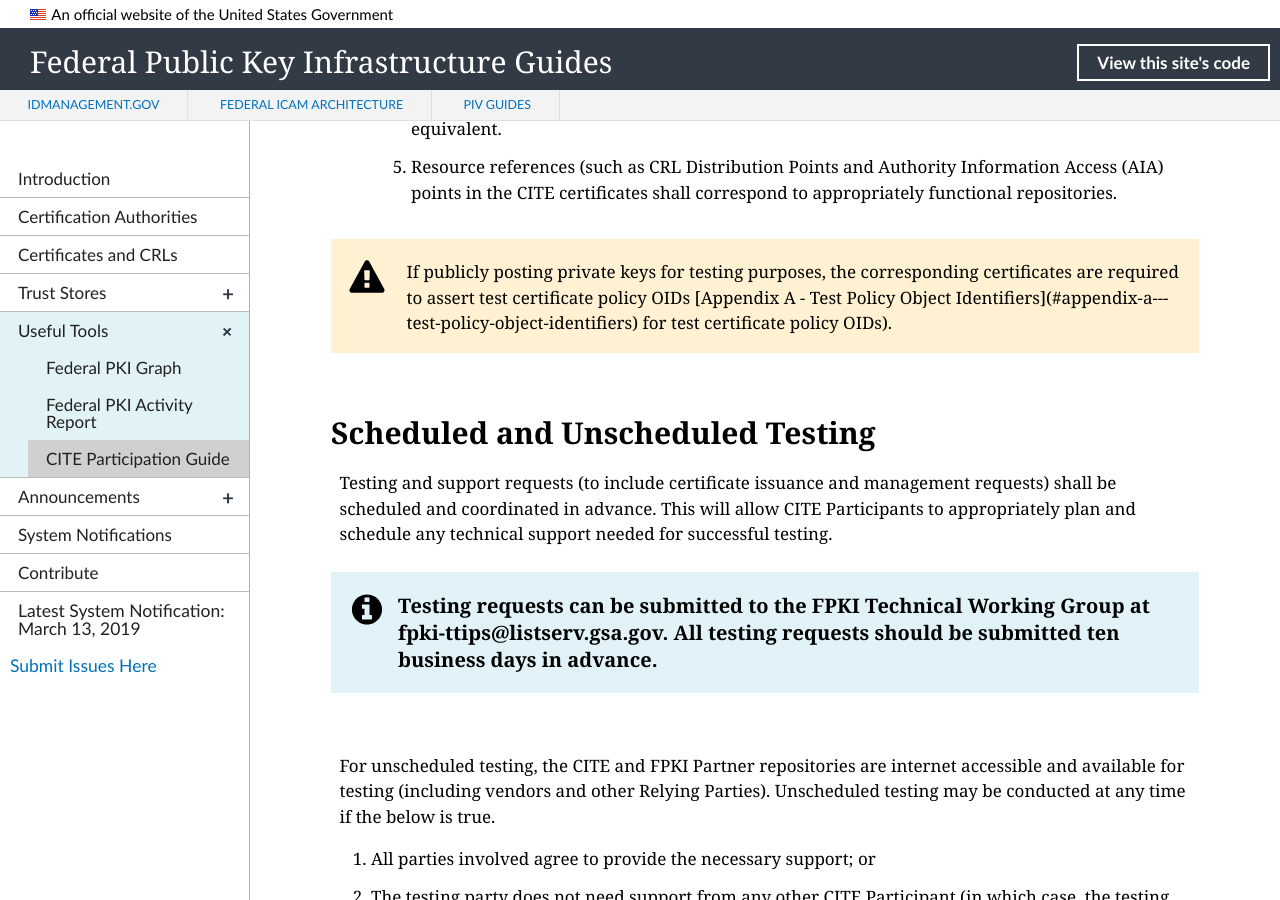
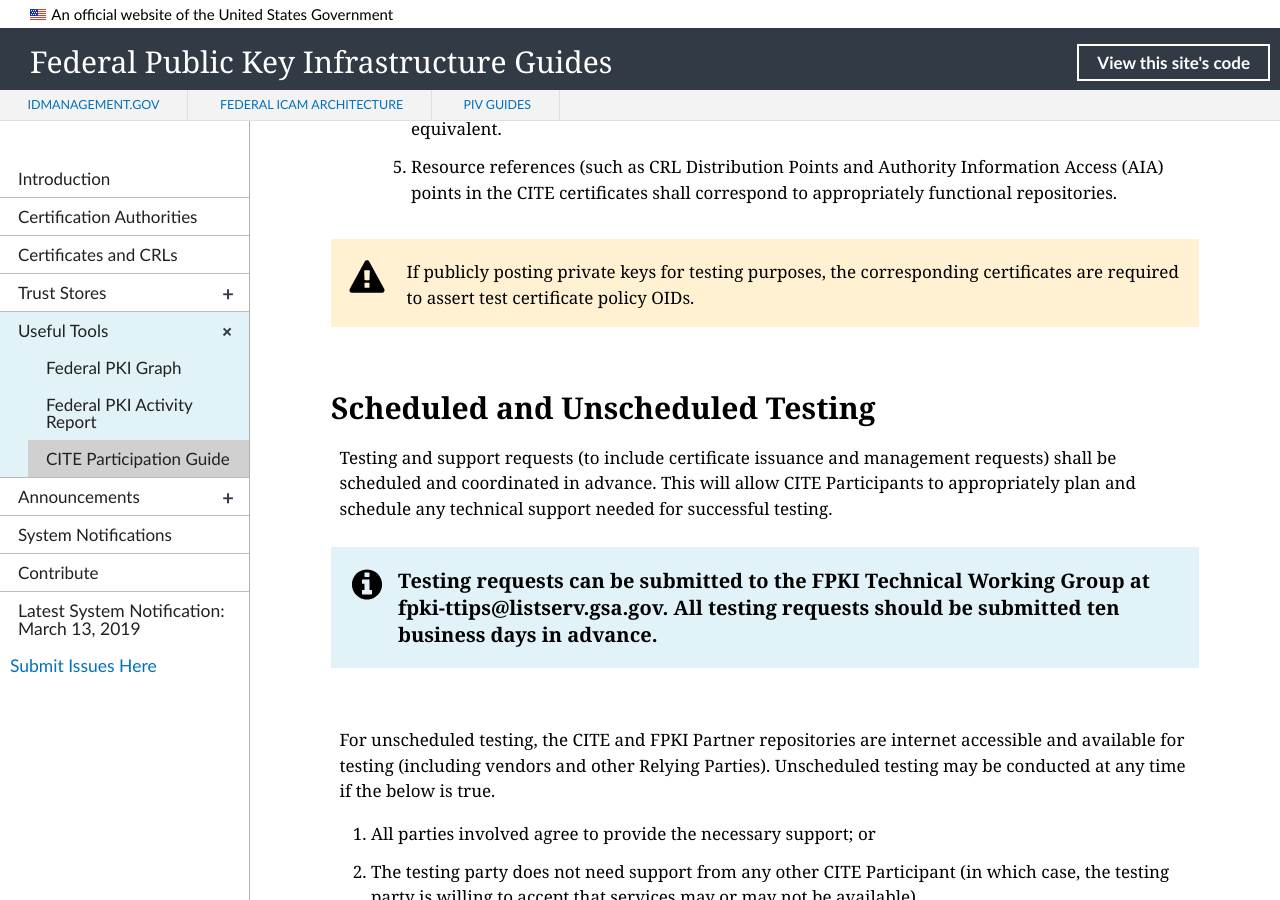
Before and after one commit to GSA/fpki-guides, a Jekyll site: the page built from _tools/cite-guide.md, in a window 1280 px wide and 900 px high, scrolled down 2799 px. Built offline with Jekyll 4.4.1, drawn with Linux system fonts in a browser that asks for light colours; nearby versions of some CDN libraries; library files that are not in the unit come from our copies.

Commit message:
Update test cert notice.

```diff
--- a/_tools/cite-guide.md
+++ b/_tools/cite-guide.md
@@ -60,7 +60,7 @@
     4. CITE Participants should assert test certificate policy Object Identifiers (OIDs), when testing with CITE. See [Appendix A - Test Policy Object Identifiers](#appendix-a---test-policy-object-identifiers) for test OIDs and their production equivalent.
     5. Resource references (such as CRL Distribution Points and Authority Information Access (AIA) points in the CITE certificates shall correspond to appropriately functional repositories.
 
-{% include alert-warning.html content="If publicly posting private keys for testing purposes, the corresponding certificates are required to assert test certificate policy OIDs [Appendix A - Test Policy Object Identifiers](#appendix-a---test-policy-object-identifiers) for test certificate policy OIDs)." %} <br>
+{% include alert-warning.html content="If publicly posting private keys for testing purposes, the corresponding certificates are required to assert test certificate policy OIDs." %} <br>
 
 ## Scheduled and Unscheduled Testing
 
```
